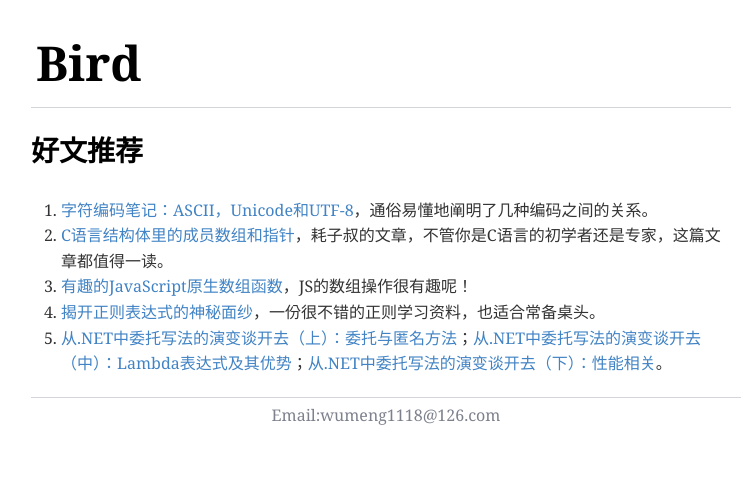
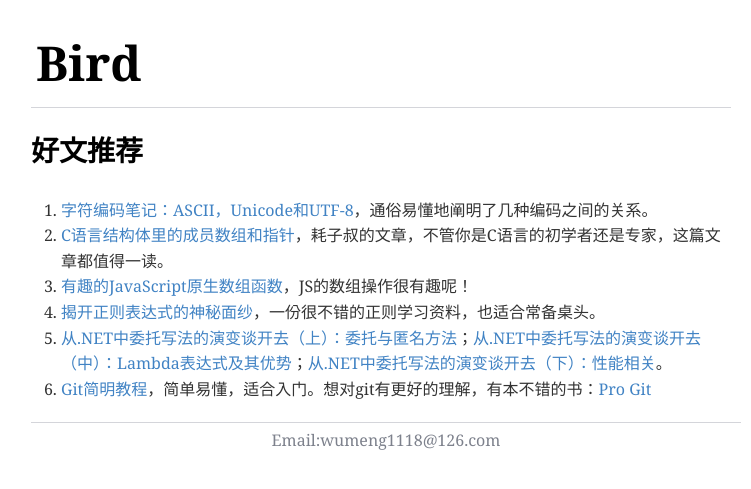
Before and after one commit to Qing-Shuang/Bird, a Jekyll site: the page built from _posts/Other/2014-09-22-recommendation.md, in a window 1280 px wide. Shown: the top 489 px of the page, without its empty margins (259-1010 px from the left). Built offline with Jekyll 4.4.1, drawn with Linux system fonts in a browser that asks for light colours; Markdown is read by kramdown in place of the engine named in the settings.

Commit message:
Update 2014-09-22-recommendation.md

```diff
--- a/_posts/Other/2014-09-22-recommendation.md
+++ b/_posts/Other/2014-09-22-recommendation.md
@@ -11,3 +11,4 @@ title: 好文推荐
 3. [有趣的JavaScript原生数组函数](http://www.ituring.com.cn/article/67320)，JS的数组操作很有趣呢！
 4. [揭开正则表达式的神秘面纱](http://www.regexlab.com/zh/regref.htm)，一份很不错的正则学习资料，也适合常备桌头。
 5. [从.NET中委托写法的演变谈开去（上）：委托与匿名方法](http://blog.zhaojie.me/2009/08/from-delegate-to-others.html)；[从.NET中委托写法的演变谈开去（中）：Lambda表达式及其优势](http://blog.zhaojie.me/2009/08/from-delegate-to-others-2.html)；[从.NET中委托写法的演变谈开去（下）：性能相关](http://blog.zhaojie.me/2009/08/from-delegate-to-others-3.html)。
+6. [Git简明教程](http://rogerdudler.github.io/git-guide/index.zh.html)，简单易懂，适合入门。想对git有更好的理解，有本不错的书：[Pro Git](http://iissnan.com/progit/)
```
